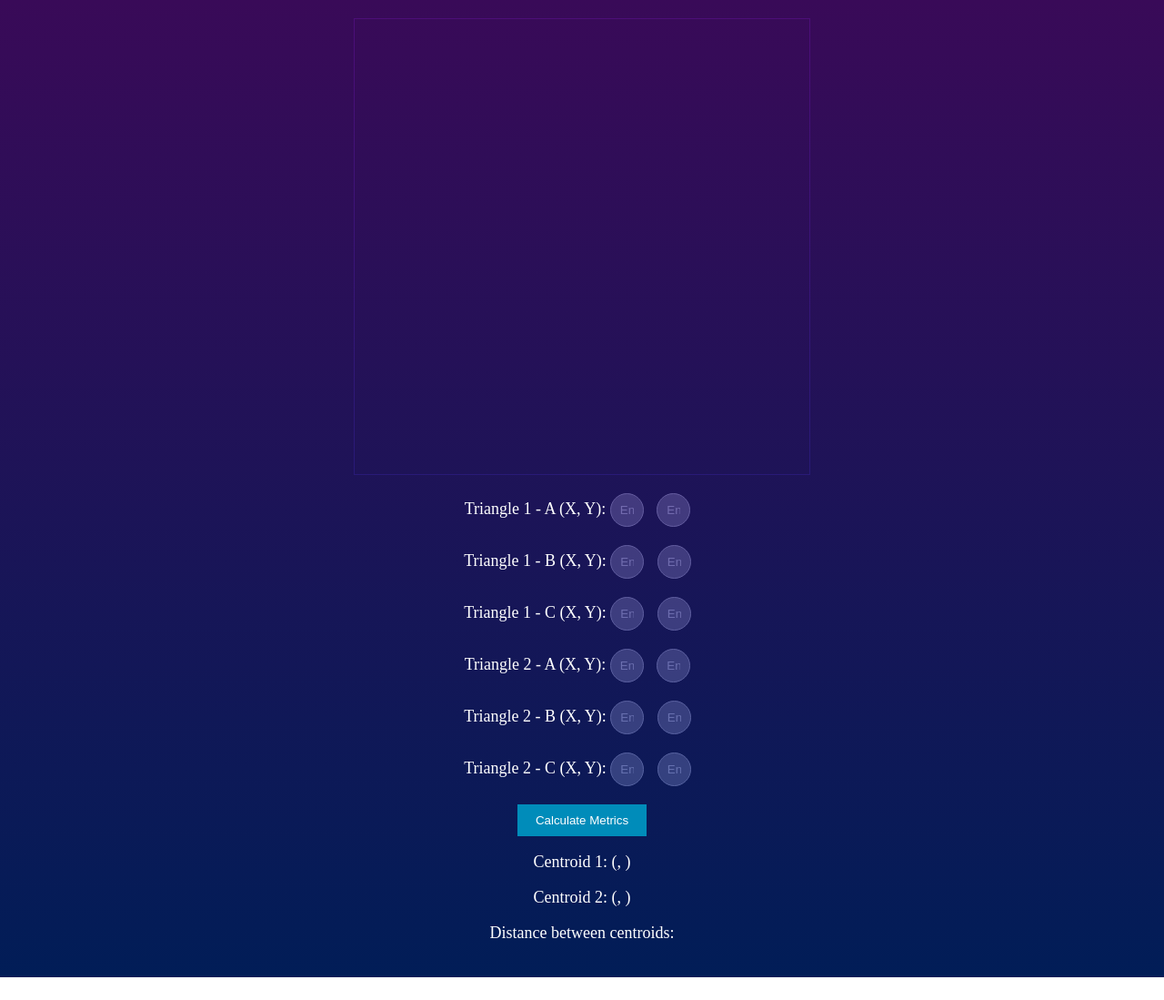
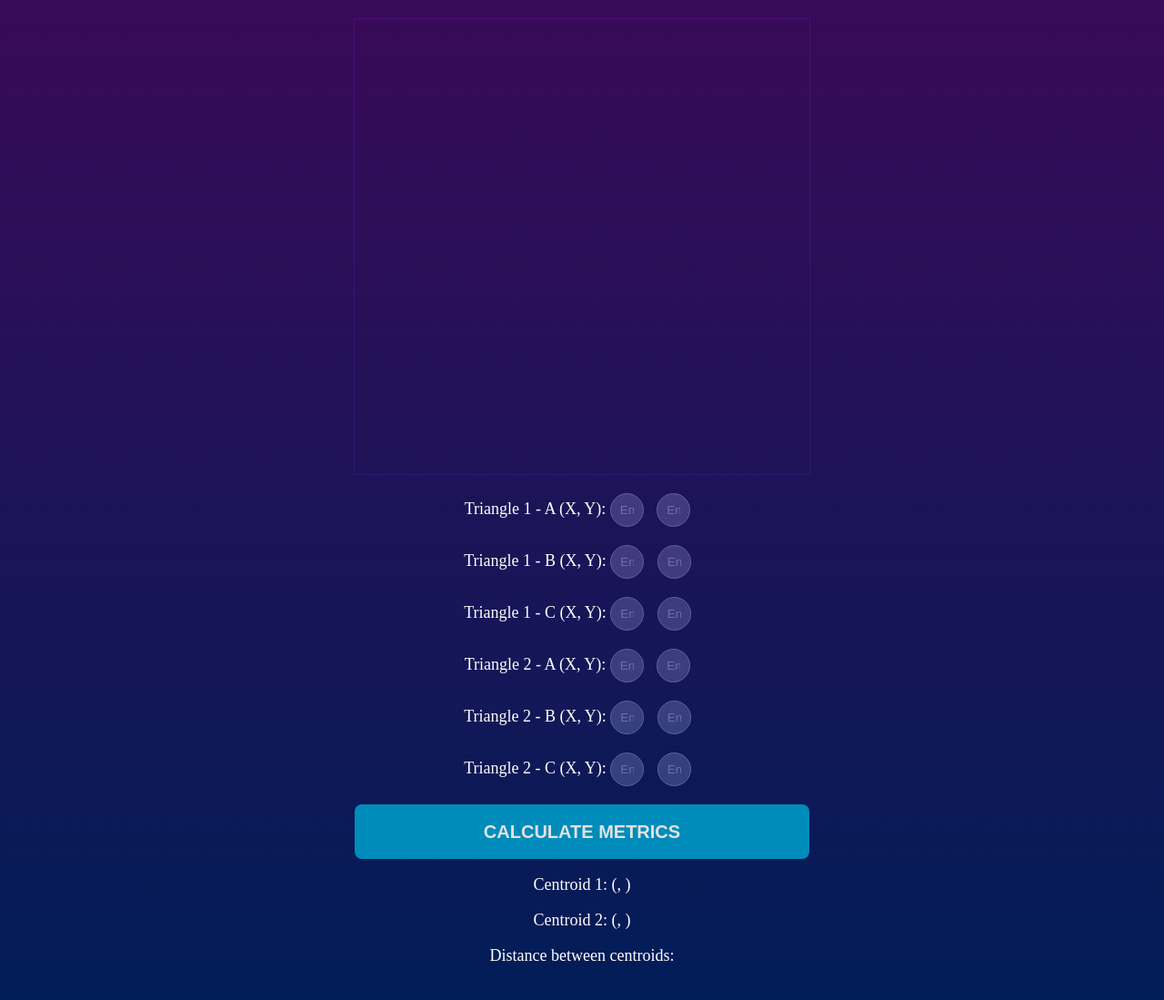
Before and after one commit to AdamFalletta/os, a plain HTML site: page cosine-sim-plotter/plotter2.html in a window 1280 px wide. Shown: the whole page at 91% size. Before the commit the page ends 1074 px from the top, so only its background shows below. Drawn offline with Linux system fonts and the light colour scheme.

Commit message:
Update plotter2.html

```diff
--- a/cosine-sim-plotter/plotter2.html
+++ b/cosine-sim-plotter/plotter2.html
@@ -44,8 +44,14 @@
 
         button {
             background-color: #008cba; /* Button color */
-            color: #fff; /* Button text color */
-            border: none;
+                color: #e2e2e2;
+    width: 500px;
+    height: 60px;
+    border-radius: 8px;
+    font-size: 20px;
+    font-weight: 700;
+    text-transform: uppercase;
+            border: 0px;
             padding: 10px 20px;
             cursor: pointer;
         }
```
